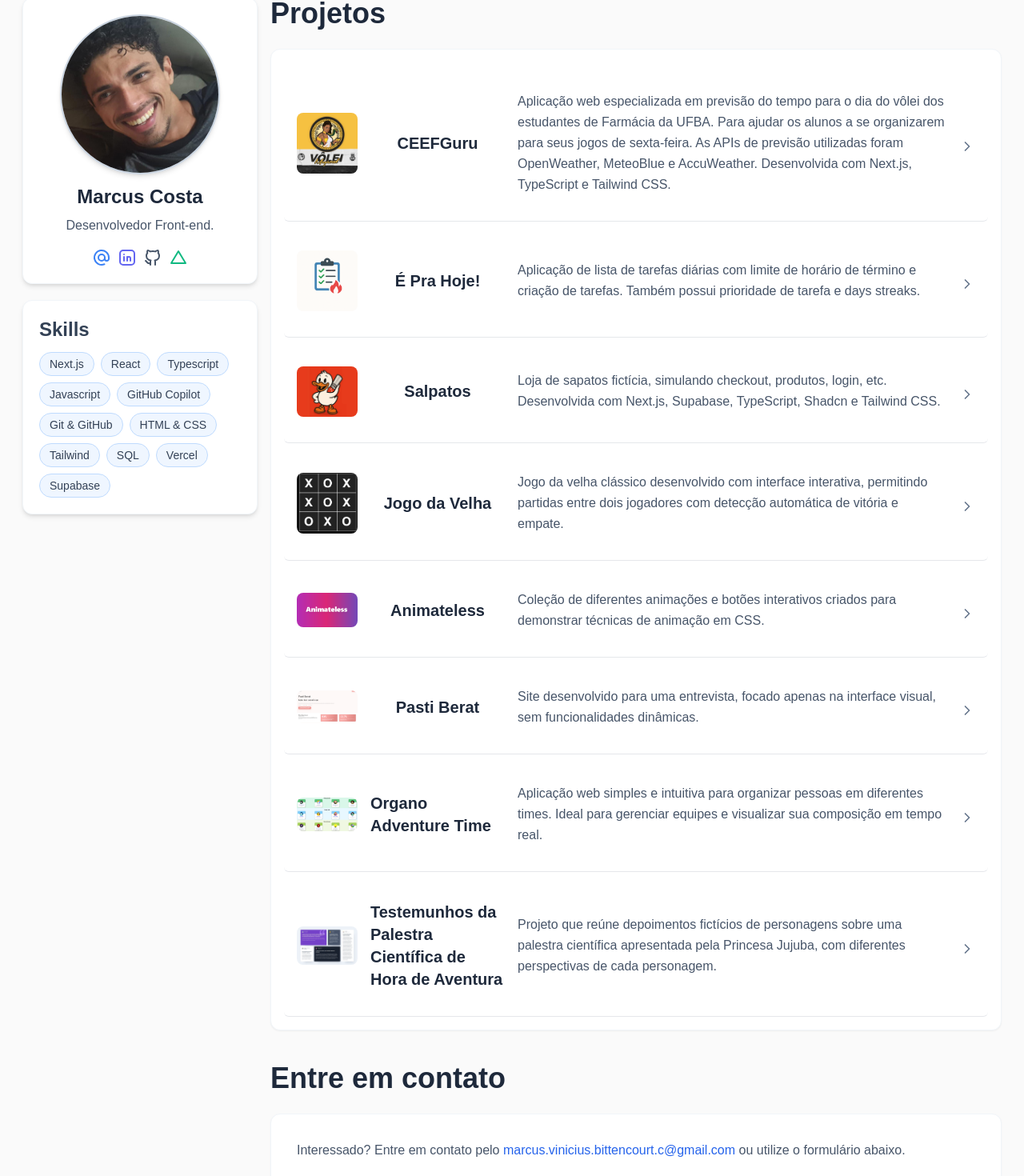
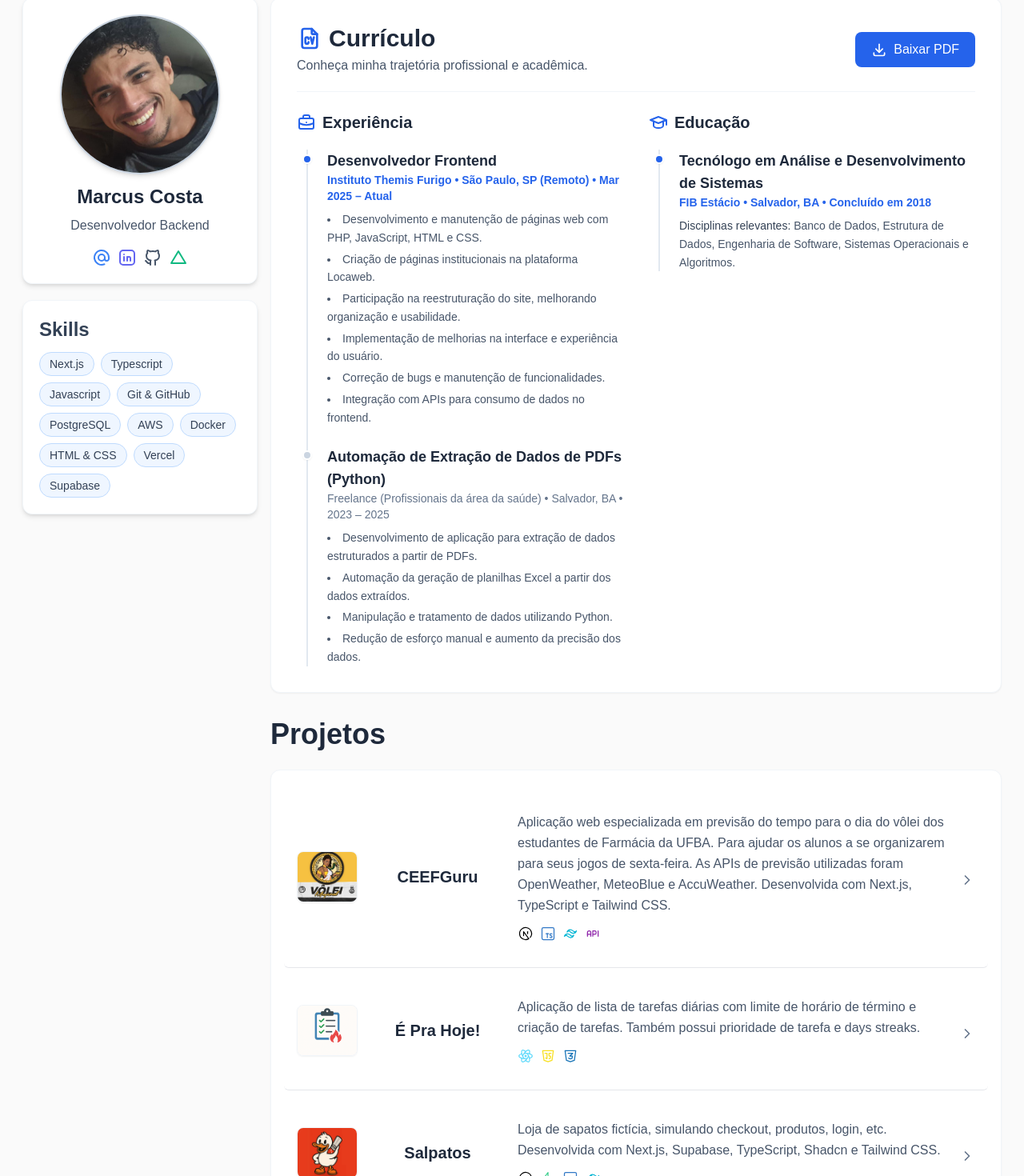
Before and after one commit to marcusdv/Portfolio, a Next.js app: page / in a window 1280 px wide. Shown: the part 31-1501 px from the top of the page at 80% size. Built offline with nearby package versions, Linux system fonts and the light colour scheme.

Commit message:
adicionado experiencia e icones

```diff
--- a/app/components/ProjectCard.tsx
+++ b/app/components/ProjectCard.tsx
@@ -1,14 +1,51 @@
 import Image from "next/image";
 import { ChevronRight } from "lucide-react";
+import { ReactNode } from "react";
+import {
+    IconBrandNextjs,
+    IconBrandTypescript,
+    IconBrandTailwind,
+    IconBrandReact,
+    IconBrandSupabase,
+    IconBrandJavascript,
+    IconBrandHtml5,
+    IconBrandCss3,
+    IconApi,
+    IconBrandDocker,
+    IconBrandAws,
+    IconBrandNodejs,
+    IconBrandPython,
+    IconDatabase,
+} from "@tabler/icons-react";
 
-interface ProjectsCardsProps {
+const stackIcons: Record<string, ReactNode> = {
+    "Next.js": <IconBrandNextjs size={20} stroke={1.5} color="#000000" />,
+    TypeScript: <IconBrandTypescript size={20} stroke={1.5} color="#3178C6" />,
+    "Tailwind CSS": <IconBrandTailwind size={20} stroke={1.5} color="#06B6D4" />,
+    React: <IconBrandReact size={20} stroke={1.5} color="#61DAFB" />,
+    Supabase: <IconBrandSupabase size={20} stroke={1.5} color="#3ECF8E" />,
+    JavaScript: <IconBrandJavascript size={20} stroke={1.5} color="#F7DF1E" />,
+    HTML: <IconBrandHtml5 size={20} stroke={1.5} color="#E34F26" />,
+    CSS: <IconBrandCss3 size={20} stroke={1.5} color="#1572B6" />,
+    "REST API": <IconApi size={20} stroke={1.5} color="#8E24AA" />,
+    API: <IconApi size={20} stroke={1.5} color="#8E24AA" />,
+    Docker: <IconBrandDocker size={20} stroke={1.5} color="#2496ED" />,
+    AWS: <IconBrandAws size={20} stroke={1.5} color="#FF9900" />,
+    "Node.js": <IconBrandNodejs size={20} stroke={1.5} color="#339933" />,
+    Python: <IconBrandPython size={20} stroke={1.5} color="#3776AB" />,
+    PostgreSQL: <IconDatabase size={20} stroke={1.5} color="#336791" />,
+    Database: <IconDatabase size={20} stroke={1.5} color="#1E88E5" />,
+};
+
+type ProjectsCardsProps = {
     name: string;
     description: string;
     url: string;
     imgUrl: string;
-}
+    stack?: string[];
+};
 
-function ProjectsCards({ name, description, url, imgUrl }: ProjectsCardsProps) {
+function ProjectsCards({ name, description, url, imgUrl, stack = [] }: ProjectsCardsProps) {
     return (
         <a
             className="flex flex-col border-b py-8 px-4 rounded-md gap-4 group/item hover:bg-slate-50 mt-1 transition-colors duration-200"
@@ -18,14 +55,13 @@ function ProjectsCards({ name, description, url, imgUrl }: ProjectsCardsProps) {
             aria-label={`Ver projeto ${name}`}
         >
             <div className="grid grid-cols-1 gap-4 md:gap-y-4  md:grid-cols-5 xl:grid-cols-9 ">
-
                 {/* imagem */}
                 <Image
-          className="object-cover w-2/4 justify-self-center md:col-span-2 xl:col-span-1 xl:self-center rounded-lg md:w-20 h-fit md:justify-self-start"
+                    className="object-cover w-full sm:w-3/4 aspect-video md:aspect-auto justify-self-center md:col-span-2 xl:col-span-1 xl:self-center rounded-lg md:w-24 md:h-16 md:justify-self-start border border-slate-100 shadow-sm"
                     src={imgUrl}
                     alt={`Imagem do projeto ${name}`}
-          width={80}
-          height={60}
+                    width={480}
+                    height={360}
                 />
 
                 {/* titulo */}
@@ -35,8 +71,28 @@ function ProjectsCards({ name, description, url, imgUrl }: ProjectsCardsProps) {
                     </p>
                 </div>
 
-        {/* descrição */}
-        <p className="text-slate-600 self-center md:col-span-full xl:col-span-6 leading-relaxed">{description}</p>
+                {/* descrição e stack */}
+                <div className="self-center md:col-span-full xl:col-span-6 flex flex-col gap-3">
+                    <p className="text-slate-600 leading-relaxed">{description}</p>
+
+                    {stack.length > 0 && (
+                        <div className="flex gap-2">
+                            {stack.map((tech) => (
+                                <span
+                                    key={tech}
+                                    title={tech}
+                                    className="hover:-translate-y-1 transition-transform duration-200"
+                                >
+                                    {stackIcons[tech] || (
+                                        <span className="text-xs text-slate-500 bg-slate-100 rounded px-2 py-1">
+                                            {tech}
+                                        </span>
+                                    )}
+                                </span>
+                            ))}
+                        </div>
+                    )}
+                </div>
 
                 {/* icone */}
                 <div className="mt-2 md:row-start-1 md:row-end-4 md:-col-start-1 xl:-col-start-1 xl:row-end-2 text-slate-500 group-hover/item:text-blue-600 transition-colors duration-200 justify-self-end self-center">
--- a/app/page.tsx
+++ b/app/page.tsx
@@ -1,6 +1,7 @@
 import Bio from "./sections/Bio";
 import Skills from "./sections/Skills";
 import Projects from "./sections/Projects";
+import Resume from "./sections/Resume";
 import Contact from "./sections/Contact";
 import Footer from "./sections/Footer";
 // import Challenge30d30s from './sections/Challenge30d30s';
@@ -14,6 +15,7 @@ export default function Home() {
                     <Skills />
                 </div>
                 <div className="flex flex-col gap-4 md:col-span-3">
+                    <Resume />
                     <Projects />
                     {/* <Challenge30d30s /> */}
                     <Contact />
--- a/app/sections/Bio.tsx
+++ b/app/sections/Bio.tsx
@@ -1,9 +1,4 @@
-import {
-  IconBrandLinkedin,
-  IconBrandGithub,
-  IconAt,
-  IconBrandVercel,
-} from "@tabler/icons-react";
+import { IconBrandLinkedin, IconBrandGithub, IconAt, IconBrandVercel } from "@tabler/icons-react";
 import Image from "next/image";
 
 function Bio() {
@@ -18,7 +13,7 @@ function Bio() {
                 height={100}
             />
             <h1 className=" text-lg md:text-2xl font-bold mt-3 text-slate-800">Marcus Costa</h1>
-      <p className="text-slate-600 py-2">Desenvolvedor Front-end.</p>
+            <p className="text-slate-600 py-2">Desenvolvedor Backend</p>
 
             {/* Meus Links */}
             <div className="flex flex-row gap-2 mt-2 justify-center md:justify-start">
--- a/app/sections/Projects.tsx
+++ b/app/sections/Projects.tsx
@@ -1,63 +1,62 @@
-import ProjectCard from '../components/ProjectCard';
+import ProjectCard from "../components/ProjectCard";
 
 const projects = [
     {
-        name: 'CEEFGuru',
+        name: "CEEFGuru",
         description:
-            'Aplicação web especializada em previsão do tempo para o dia do vôlei dos estudantes de Farmácia da UFBA. Para ajudar os alunos a se organizarem para seus jogos de sexta-feira. As APIs de previsão utilizadas foram OpenWeather, MeteoBlue e AccuWeather. Desenvolvida com Next.js, TypeScript e Tailwind CSS.',
-        url: 'https://previsao-do-ceef.vercel.app/',
-        imgUrl: '/images/projects/magistral.jpeg',
+            "Aplicação web especializada em previsão do tempo para o dia do vôlei dos estudantes de Farmácia da UFBA. Para ajudar os alunos a se organizarem para seus jogos de sexta-feira. As APIs de previsão utilizadas foram OpenWeather, MeteoBlue e AccuWeather. Desenvolvida com Next.js, TypeScript e Tailwind CSS.",
+        url: "https://previsao-do-ceef.vercel.app/",
+        imgUrl: "/images/projects/magistral.jpeg",
+        stack: ["Next.js", "TypeScript", "Tailwind CSS", "REST API"],
     },
     {
-        name: 'É Pra Hoje!',
+        name: "É Pra Hoje!",
         description:
-            'Aplicação de lista de tarefas diárias com limite de horário de término e criação de tarefas. Também possui prioridade de tarefa e days streaks.',
-        url: 'https://to-do-day-pi.vercel.app/',
-        imgUrl: '/images/projects/eprahojelogo.png',
+            "Aplicação de lista de tarefas diárias com limite de horário de término e criação de tarefas. Também possui prioridade de tarefa e days streaks.",
+        url: "https://to-do-day-pi.vercel.app/",
+        imgUrl: "/images/projects/eprahojelogo.png",
+        stack: ["React", "JavaScript", "CSS"],
     },
     {
-        name: 'Salpatos',
+        name: "Salpatos",
         description:
-            'Loja de sapatos fictícia, simulando checkout, produtos, login, etc. Desenvolvida com Next.js, Supabase, TypeScript, Shadcn e Tailwind CSS.',
-        url: 'https://loja-de-roupa-delta.vercel.app/',
-        imgUrl: '/images/projects/salpato.png',
+            "Loja de sapatos fictícia, simulando checkout, produtos, login, etc. Desenvolvida com Next.js, Supabase, TypeScript, Shadcn e Tailwind CSS.",
+        url: "https://loja-de-roupa-delta.vercel.app/",
+        imgUrl: "/images/projects/salpato.png",
+        stack: ["Next.js", "Supabase", "TypeScript", "Tailwind CSS"],
     },
     {
-        name: 'Jogo da Velha',
+        name: "Jogo da Velha",
         description:
-            'Jogo da velha clássico desenvolvido com interface interativa, permitindo partidas entre dois jogadores com detecção automática de vitória e empate.',
-        url: 'https://jogo-da-velha-b1rpcivkm-marcusdvs-projects.vercel.app/',
-        imgUrl: '/images/projects/jogo-da-velha.png',
+            "Jogo da velha clássico desenvolvido com interface interativa, permitindo partidas entre dois jogadores com detecção automática de vitória e empate.",
+        url: "https://jogo-da-velha-b1rpcivkm-marcusdvs-projects.vercel.app/",
+        imgUrl: "/images/projects/jogo-da-velha.png",
+        stack: ["React", "JavaScript", "CSS"],
     },
     {
-        name: 'Animateless',
+        name: "Animateless",
         description:
-            'Coleção de diferentes animações e botões interativos criados para demonstrar técnicas de animação em CSS.',
-        url: 'https://animated-things.vercel.app/',
-        imgUrl: '/images/projects/animateless.png',
+            "Coleção de diferentes animações e botões interativos criados para demonstrar técnicas de animação em CSS.",
+        url: "https://animated-things.vercel.app/",
+        imgUrl: "/images/projects/animateless.png",
+        stack: ["HTML", "CSS", "JavaScript"],
     },
     {
-        name: 'Pasti Berat',
+        name: "Pasti Berat",
         description:
-            'Site desenvolvido para uma entrevista, focado apenas na interface visual, sem funcionalidades dinâmicas.',
-        url: 'https://pasti-berat-dpbv.vercel.app/',
-        imgUrl: '/images/projects/pasti.png',
+            "Site desenvolvido para uma entrevista, focado apenas na interface visual, sem funcionalidades dinâmicas.",
+        url: "https://pasti-berat-dpbv.vercel.app/",
+        imgUrl: "/images/projects/pasti.png",
+        stack: ["HTML", "CSS"],
     },
     {
-        name: 'Organo Adventure Time',
+        name: "Organo Adventure Time",
         description:
-            'Aplicação web simples e intuitiva para organizar pessoas em diferentes times. Ideal para gerenciar equipes e visualizar sua composição em tempo real.',
-        url: 'https://organo-adventure-time.vercel.app/',
-        imgUrl: '/images/projects/organo.png',
+            "Aplicação web simples e intuitiva para organizar pessoas em diferentes times. Ideal para gerenciar equipes e visualizar sua composição em tempo real.",
+        url: "https://organo-adventure-time.vercel.app/",
+        imgUrl: "/images/projects/organo.png",
+        stack: ["React", "JavaScript", "CSS"],
     },
-    {
-        name: 'Testemunhos da Palestra Científica de Hora de Aventura',
-        description:
-            'Projeto que reúne depoimentos fictícios de personagens sobre uma palestra científica apresentada pela Princesa Jujuba, com diferentes perspectivas de cada personagem.',
-        url: 'https://palestra-de-ciencias-grid-4hkgft02g-marcusdvs-projects.vercel.app/',
-        imgUrl: '/images/projects/testemunhos.png',
-    },
-
 ];
 
 function Projects() {
@@ -67,12 +66,13 @@ function Projects() {
             <ul className="bg-white text-left rounded-xl p-4 border border-slate-100 shadow-sm">
                 {projects.map((project, i) => {
                     return (
-                        <li key={i} >
+                        <li key={i}>
                             <ProjectCard
                                 name={project.name}
                                 description={project.description}
                                 url={project.url}
                                 imgUrl={project.imgUrl}
+                                stack={project.stack}
                             />
                         </li>
                     );
--- /dev/null
+++ b/app/sections/Resume.tsx
@@ -0,0 +1,95 @@
+import { IconFileCv, IconDownload, IconBriefcase, IconSchool } from "@tabler/icons-react";
+
+function Resume() {
+    return (
+        <section className="bg-white rounded-xl p-5 md:p-8 border border-slate-100 shadow-sm mb-4">
+            <div className="flex flex-col md:flex-row md:items-center justify-between border-b border-slate-100 pb-5 mb-6 gap-4">
+                <div>
+                    <h2 className="text-3xl font-bold text-slate-800 flex items-center gap-2">
+                        <IconFileCv className="text-blue-600" size={32} /> Currículo
+                    </h2>
+                    <p className="text-slate-600 mt-1">Conheça minha trajetória profissional e acadêmica.</p>
+                </div>
+                <a
+                    href="https://docs.google.com/document/d/1WEU98cjHOVYvAqbBb4LgGPbS4OenVm392gtyQQdcFHs/edit?usp=sharing"
+                    target="_blank"
+                    rel="noopener noreferrer"
+                    className="flex items-center justify-center gap-2 bg-blue-600 hover:bg-blue-700 text-white px-5 py-2.5 rounded-lg font-medium transition-transform hover:-translate-y-0.5 active:translate-y-0"
+                >
+                    <IconDownload size={20} />
+                    Baixar PDF
+                </a>
+            </div>
+
+            <div className="grid grid-cols-1 lg:grid-cols-2 gap-8">
+                {/* Experiência */}
+                <div>
+                    <h3 className="text-xl font-semibold text-slate-800 flex items-center gap-2 mb-5">
+                        <IconBriefcase className="text-blue-600" size={24} /> Experiência
+                    </h3>
+                    <div className="relative border-l-2 border-slate-200 ml-3 pl-6 flex flex-col gap-6">
+                        {/* Item 1 */}
+                        <div className="relative">
+                            <span className="absolute -left-[31px] top-1.5 h-3 w-3 rounded-full bg-blue-600 border-2 border-white shadow-sm hover:scale-125 transition-transform"></span>
+                            <h4 className="font-bold text-slate-800 text-lg">Desenvolvedor Frontend</h4>
+                            <p className="text-sm font-semibold text-blue-600 mb-2">
+                                Instituto Themis Furigo • São Paulo, SP (Remoto) • Mar 2025 – Atual
+                            </p>
+                            <ul className="text-sm text-slate-600 leading-relaxed list-disc list-inside space-y-1">
+                                <li>Desenvolvimento e manutenção de páginas web com PHP, JavaScript, HTML e CSS.</li>
+                                <li>Criação de páginas institucionais na plataforma Locaweb.</li>
+                                <li>Participação na reestruturação do site, melhorando organização e usabilidade.</li>
+                                <li>Implementação de melhorias na interface e experiência do usuário.</li>
+                                <li>Correção de bugs e manutenção de funcionalidades.</li>
+                                <li>Integração com APIs para consumo de dados no frontend.</li>
+                            </ul>
+                        </div>
+                        {/* Item 2 */}
+                        <div className="relative">
+                            <span className="absolute -left-[31px] top-1.5 h-3 w-3 rounded-full bg-slate-300 border-2 border-white shadow-sm hover:scale-125 transition-transform"></span>
+                            <h4 className="font-bold text-slate-800 text-lg">
+                                Automação de Extração de Dados de PDFs (Python)
+                            </h4>
+                            <p className="text-sm font-medium text-slate-500 mb-2">
+                                Freelance (Profissionais da área da saúde) • Salvador, BA • 2023 – 2025
+                            </p>
+                            <ul className="text-sm text-slate-600 leading-relaxed list-disc list-inside space-y-1">
+                                <li>
+                                    Desenvolvimento de aplicação para extração de dados estruturados a partir de PDFs.
+                                </li>
+                                <li>Automação da geração de planilhas Excel a partir dos dados extraídos.</li>
+                                <li>Manipulação e tratamento de dados utilizando Python.</li>
+                                <li>Redução de esforço manual e aumento da precisão dos dados.</li>
+                            </ul>
+                        </div>
+                    </div>
+                </div>
+
+                {/* Educação */}
+                <div>
+                    <h3 className="text-xl font-semibold text-slate-800 flex items-center gap-2 mb-5">
+                        <IconSchool className="text-blue-600" size={24} /> Educação
+                    </h3>
+                    <div className="relative border-l-2 border-slate-200 ml-3 pl-6 flex flex-col gap-6">
+                        {/* Item 1 */}
+                        <div className="relative">
+                            <span className="absolute -left-[31px] top-1.5 h-3 w-3 rounded-full bg-blue-600 border-2 border-white shadow-sm hover:scale-125 transition-transform"></span>
+                            <h4 className="font-bold text-slate-800 text-lg">
+                                Tecnólogo em Análise e Desenvolvimento de Sistemas
+                            </h4>
+                            <p className="text-sm font-semibold text-blue-600 mb-2">
+                                FIB Estácio • Salvador, BA • Concluído em 2018
+                            </p>
+                            <p className="text-sm text-slate-600 leading-relaxed">
+                                <span className="font-medium text-slate-700">Disciplinas relevantes:</span> Banco de
+                                Dados, Estrutura de Dados, Engenharia de Software, Sistemas Operacionais e Algoritmos.
+                            </p>
+                        </div>
+                    </div>
+                </div>
+            </div>
+        </section>
+    );
+}
+
+export default Resume;
--- a/app/sections/Skills.tsx
+++ b/app/sections/Skills.tsx
@@ -1,15 +1,14 @@
 const skills = [
-    'Next.js',
-    'React',
-    'Typescript',
-    'Javascript',
-    'GitHub Copilot',
-    'Git & GitHub',
-    'HTML & CSS',
-    'Tailwind',
-    'SQL',
-    'Vercel',
-    'Supabase',
+    "Next.js",
+    "Typescript",
+    "Javascript",
+    "Git & GitHub",
+    "PostgreSQL",
+    "AWS",
+    "Docker",
+    "HTML & CSS",
+    "Vercel",
+    "Supabase",
 ];
 
 function Skills() {
@@ -18,7 +17,14 @@ function Skills() {
             <h2 className=" text-lg md:text-2xl font-bold mb-3 text-slate-700 text-center md:text-left">Skills</h2>
             <ul className="flex flex-wrap gap-2">
                 {skills.map((skill, index) => {
-                    return <li key={index} className="text-slate-700 bg-blue-50 hover:bg-blue-100 border border-blue-200 rounded-full px-3 py-1 text-sm transition-colors duration-200">{skill}</li>;
+                    return (
+                        <li
+                            key={index}
+                            className="text-slate-700 bg-blue-50 hover:bg-blue-100 border border-blue-200 rounded-full px-3 py-1 text-sm transition-colors duration-200"
+                        >
+                            {skill}
+                        </li>
+                    );
                 })}
             </ul>
         </section>
```
Also changed, not shown: tsconfig.json (+19 -5 lines). Lines whose indentation alone changed are shown as unchanged.
